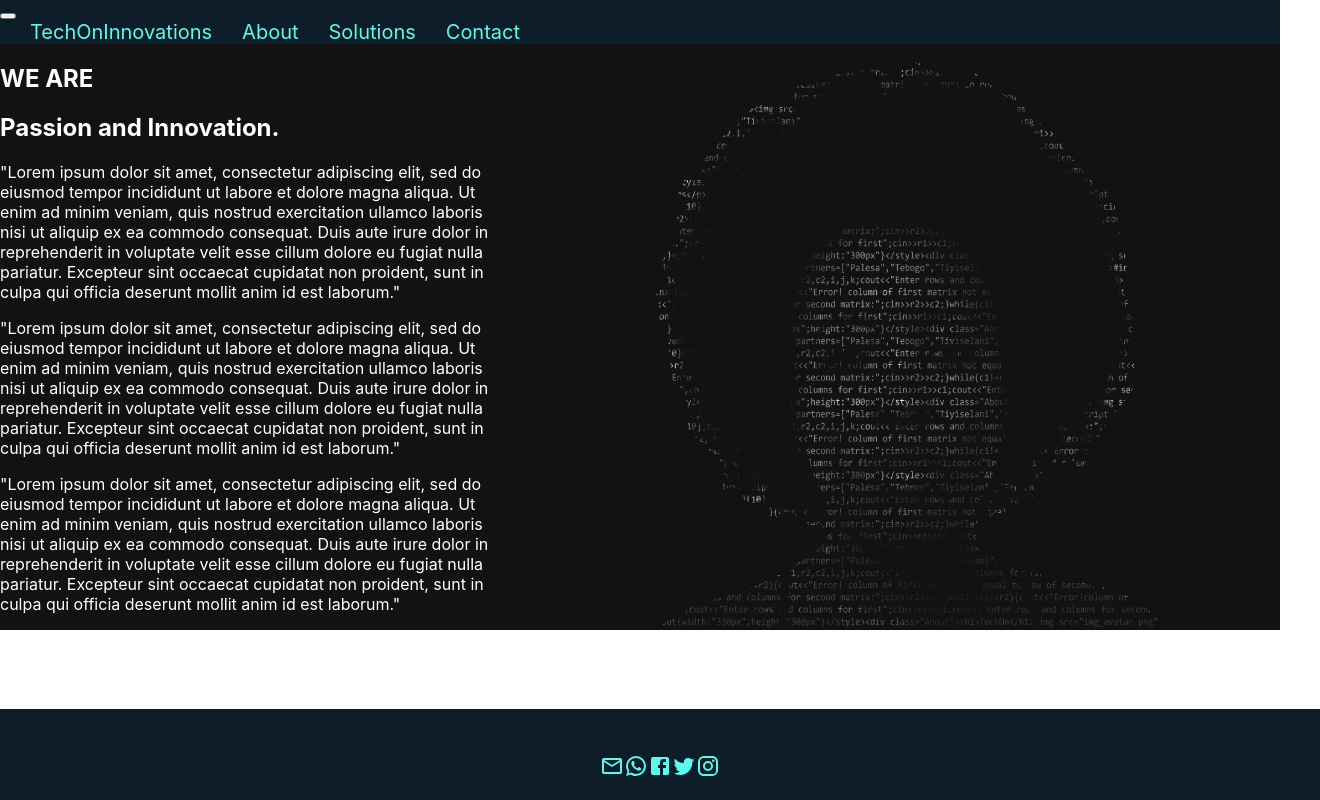
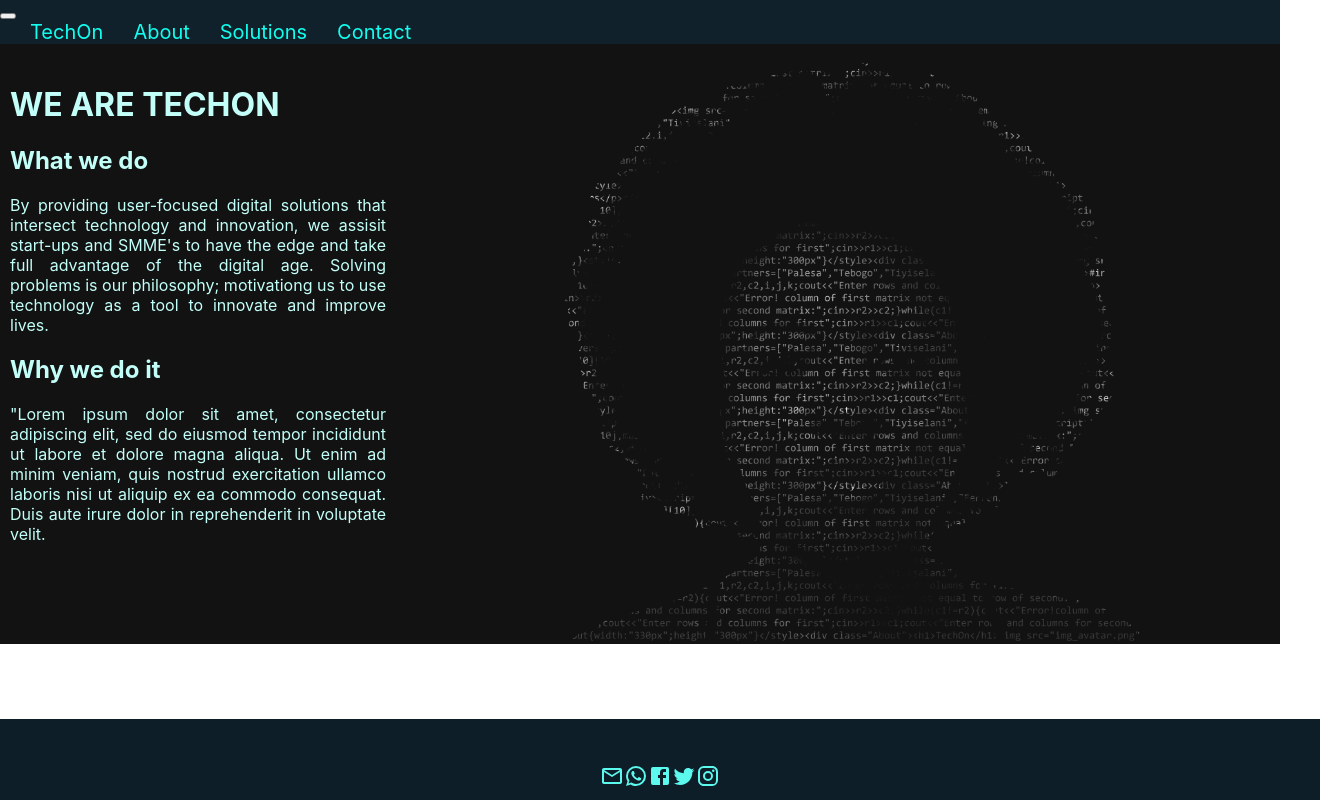
Before and after one commit to TechOn-Innovations/techOnWebsite, a React (Create React App) app in the folder techon/: page /about in a window 1280 px wide. Shown: the whole page, 1320 px wide, since content can reach past the window. Built offline with nearby package versions, Linux system fonts and the light colour scheme.

Commit message:
added css and one paragraph for about page, changed footer height and width

```diff
--- a/techon/src/App.css
+++ b/techon/src/App.css
@@ -1,9 +1,9 @@
 .custom-nav {
-  background-color: #0e1e28;
+  background-color: #11212b;
 }
 .custom-link {
   font-size: 20px;
-  color: #5cf9ef !important;
+  color: #12ffef !important;
   margin-left: 30px;
   text-decoration: none;
   text-align: right !important;
@@ -17,8 +17,35 @@
   .nav {
     width: 110%;
   }
+  .row {
+    display: flex;
+    flex-direction: column-reverse;
+ }
+ .story, .image {
+    margin-top: 0;
+    padding-top: 0;
+ }
+ .text {
+    margin-left: 5px !important;
+    font-size: 14px;
+    text-align: left !important;
+    margin-top: 0;
+    padding-top: 0;
+ }
+
 }
-.story {
+.text {
   background-image: url("./techOn.png");
-  color: #FFFFFF;
+  color: rgb(195, 255, 249);
+  margin: 20px 0px 0px 10px;
+  text-align: justify;
+
 }
+
+.row-about {
+    background-image: url("./techOn.png");
+}
+
+.row {
+    display: flex;
+}
--- a/techon/src/Components/About.js
+++ b/techon/src/Components/About.js
@@ -5,40 +5,30 @@
 function About() {
   return (
     <Container fluid  className="about-us">
-      <Row style={{display: "flex"}}>
-            <Col sm={4} className="story">
-            <h2>WE ARE</h2>
-            <h2> Passion and Innovation.</h2>
+      <Row className="row row-about">
+            <Col sm={4} className="text">
+            <h1>WE ARE TECHON</h1>
+            <h2>What we do</h2>
             <p>
-            "Lorem ipsum dolor sit amet, consectetur adipiscing elit,
-            sed do eiusmod tempor incididunt ut labore et dolore magna aliqua.
-            Ut enim ad minim veniam, quis nostrud exercitation ullamco laboris
-            nisi ut aliquip ex ea commodo consequat. Duis aute irure dolor in
-            reprehenderit in voluptate velit esse cillum dolore eu fugiat nulla pariatur.
-            Excepteur sint occaecat cupidatat non proident, sunt in culpa qui officia
-            deserunt mollit anim id est laborum."
+              By providing user-focused digital solutions
+              that intersect technology and innovation,
+              we assisit start-ups and SMME's to have
+              the edge and take full advantage of the
+              digital age. Solving problems is our philosophy;
+              motivationg us to use technology as a
+              tool to innovate and improve lives.
             </p>
+            <h2>Why we do it</h2>
             <p>
-            "Lorem ipsum dolor sit amet, consectetur adipiscing elit,
-            sed do eiusmod tempor incididunt ut labore et dolore magna aliqua.
-            Ut enim ad minim veniam, quis nostrud exercitation ullamco laboris
-            nisi ut aliquip ex ea commodo consequat. Duis aute irure dolor in
-            reprehenderit in voluptate velit esse cillum dolore eu fugiat nulla pariatur.
-            Excepteur sint occaecat cupidatat non proident, sunt in culpa qui officia
-            deserunt mollit anim id est laborum."
-            </p>
-            <p>
-            "Lorem ipsum dolor sit amet, consectetur adipiscing elit,
-            sed do eiusmod tempor incididunt ut labore et dolore magna aliqua.
-            Ut enim ad minim veniam, quis nostrud exercitation ullamco laboris
-            nisi ut aliquip ex ea commodo consequat. Duis aute irure dolor in
-            reprehenderit in voluptate velit esse cillum dolore eu fugiat nulla pariatur.
-            Excepteur sint occaecat cupidatat non proident, sunt in culpa qui officia
-            deserunt mollit anim id est laborum."
+             "Lorem ipsum dolor sit amet, consectetur adipiscing elit,
+             sed do eiusmod tempor incididunt ut labore et dolore magna
+             aliqua. Ut enim ad minim veniam, quis nostrud exercitation
+             ullamco laboris nisi ut aliquip ex ea commodo consequat.
+             Duis aute irure dolor in reprehenderit in voluptate velit.
             </p>
         </Col>
-        <Col sm={4} className="imge">
-            <Image src={require('../techOn.png')} style={{height:"100%", width: "100%"}} />
+        <Col sm={4} className="image">
+            <Image className="about-img" src={require('../techOn.png')} style={{height:"100%", width: "100%"}} />
             </Col>
       </Row>
     </Container>
--- a/techon/src/Components/Footer.js
+++ b/techon/src/Components/Footer.js
@@ -15,7 +15,7 @@
   position: "fixed",
   left: "0",
   bottom: "0",
-  height: "50px",
+  height: "40px",
   width: "100%"
 };
 
@@ -23,7 +23,6 @@
   display: "block",
   padding: "20px",
   height: "30px",
-  width: "100%",
   color: "#5CF9EF"
 };
 
--- a/techon/src/Components/Home.js
+++ b/techon/src/Components/Home.js
@@ -1,10 +1,13 @@
 import React from 'react';
-import { Container } from 'react-bootstrap';
+import { Container, Row, Col, Image } from "react-bootstrap";
+import '../App.css';
 
 function Home() {
         return (
             <Container>
-                Home
+                <Row>
+                   Home
+                </Row>
             </Container>
         )
     }
--- a/techon/src/Components/NavigationBar.js
+++ b/techon/src/Components/NavigationBar.js
@@ -10,7 +10,7 @@
       <Navbar.Collapse id="responsive-navbar-nav">
         <Nav>
           <Nav.Link href="/" className="custom-link">
-            TechOnInnovations
+            TechOn
           </Nav.Link>
           <Nav.Link className="custom-link" href="/about">
             About
```
